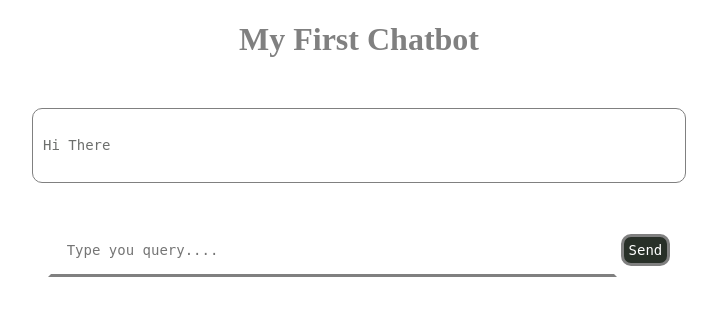
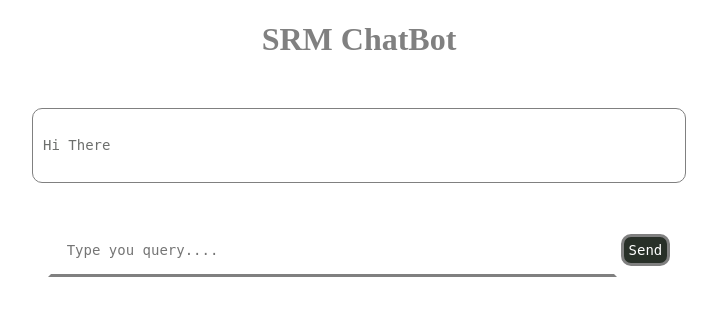
Before and after one commit to funwithpy/chatbot, a Django app: page /kevbot/ in a window 1280 px wide. Shown: the top 316 px of the page, without its empty margins (281-998 px from the left). Run offline with Django 4.2, Linux system fonts and the light colour scheme.

Commit message:
Update index.html
Change to SRM ChatBot

```diff
--- a/kevbot/templates/kevbot/index.html
+++ b/kevbot/templates/kevbot/index.html
@@ -19,7 +19,7 @@ The content of the document......
 <body>
 
 <!--Heading for the bot-->
-<h1>My First Chatbot</h1>
+<h1>SRM ChatBot</h1>
 
 
 
```
